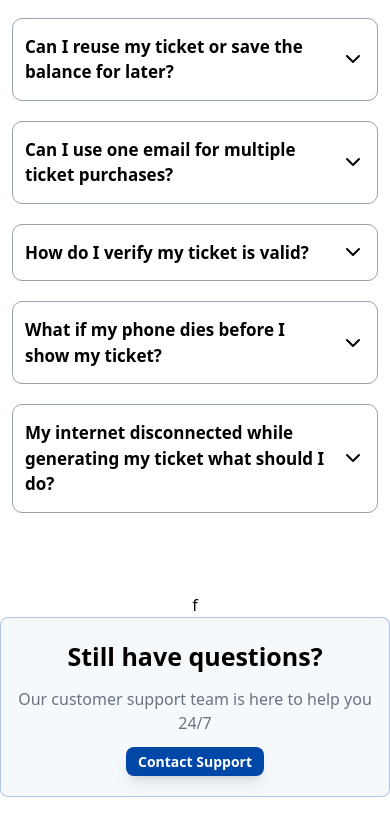
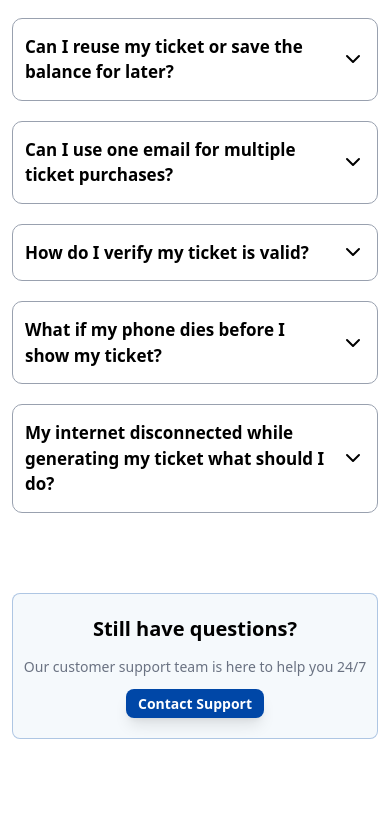
Before and after one commit to Danraph-Technologies/user-tickets, a React (Vite) app: page / in a window 390 px wide. Shown: the part 4194-5029 px from the top of the page. Built offline with nearby package versions, Linux system fonts and the light colour scheme.

Commit message:
fix(home): improve layout and responsiveness of support section
- Remove extra closing div tag
- Add padding on x-axis for outer section
- Adjust font sizes for heading and paragraph for better responsiveness
- Improve button styling for better visibility and interaction

```diff
--- a/src/pages/home.tsx
+++ b/src/pages/home.tsx
@@ -370,14 +370,14 @@ function Home() {
                 </div>
               );
             })}
-          </div> f
+          </div>
         </div>
       </section>
 
-      <section className="flex flex-col justify-center items-center pb-[100px]   ">
+      <section className="flex flex-col justify-center items-center pb-[100px]  px-3  ">
         <div className="flex flex-col justify-center items-center text-center gap-3 max-w-[900px] w-full py-5 rounded-lg  border border-[#0048a74a] bg-[#f5f9fc]">
-          <h2 className="text-[25px] font-bold">Still have questions?</h2>
-          <p className="font-medium text-gray-500">Our customer support team is here to help you 24/7</p>
+          <h2 className="sm:text-[25px] text-[20px] font-bold">Still have questions?</h2>
+          <p className="font-medium text-gray-500 text-[14px] sm:text-[16px] ">Our customer support team is here to help you 24/7</p>
 
           <button className="bg-[#0047a7] sm:px-4 sm:py-2 py-1 px-3 text-[14px] sm:text-[16px] rounded-lg font-semibold text-white hover:bg-[#0048a7e9] transition-all duration-300 hover:scale-105 shadow-lg cursor-pointer">
             Contact Support
```
